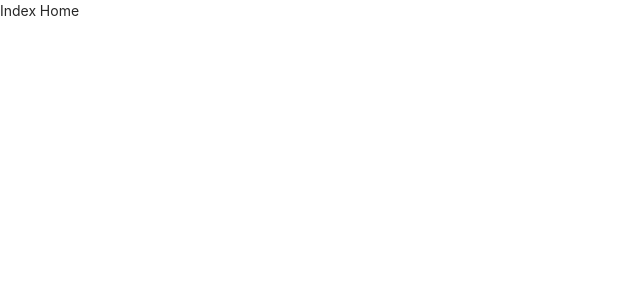
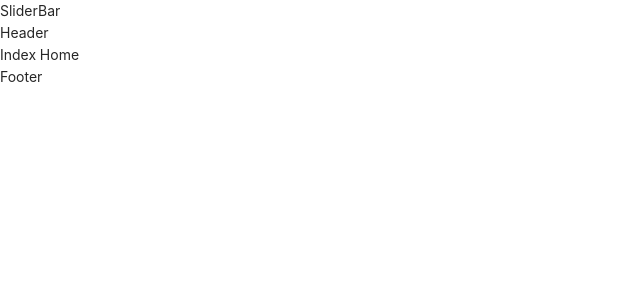
Before and after one commit to DavidSixco/react-vite-redux, a React (Vite) app: page / in a window 1280 px wide. Shown: the top 300 px of the page, without its empty margins (0-640 px from the left). Built offline with nearby package versions, Linux system fonts and the light colour scheme.

Commit message:
tag: layout issue: configure main layout

```diff
--- /dev/null
+++ b/src/layout/Footer.tsx
@@ -0,0 +1,9 @@
+import React from 'react'
+
+const Footer = () => {
+    return (
+        <div>Footer</div>
+    )
+}
+
+export default Footer
--- /dev/null
+++ b/src/layout/Header.tsx
@@ -0,0 +1,9 @@
+import React from 'react'
+
+const Header = () => {
+    return (
+        <div>Header</div>
+    )
+}
+
+export default Header
--- /dev/null
+++ b/src/layout/Main.tsx
@@ -0,0 +1,22 @@
+import { MainProps } from '@root/types/props-types';
+import { ReactElement } from 'react';
+import Footer from './Footer';
+import Header from './Header';
+import SliderBar from './SliderBar';
+
+const Main = ({ children }: MainProps): ReactElement => {
+    return (
+        <div>
+            <SliderBar />
+            <div className='container-main'>
+                <Header />
+                <div className='container-page'>
+                    {children}
+                </div>
+                <Footer />
+            </div>
+        </div>
+    )
+};
+
+export default Main;
--- /dev/null
+++ b/src/layout/SliderBar.tsx
@@ -0,0 +1,9 @@
+import React from 'react'
+
+const SliderBar = () => {
+    return (
+        <div>SliderBar</div>
+    )
+}
+
+export default SliderBar
--- a/src/pages/home/index.tsx
+++ b/src/pages/home/index.tsx
@@ -1,10 +1,13 @@
+import Main from "@root/layout/Main";
 
 const Index = () => {
   return (
-    <div>
-      Index Home
-    </div>
+    <Main>
+      <div>
+        Index Home
+      </div>
+    </Main>
   )
-}
+};
 
-export default Index
+export default Index;
--- a/src/types/props-types/index.ts
+++ b/src/types/props-types/index.ts
@@ -8,3 +8,7 @@ export type IconsProps = {
     icon: IconType;
     color?: GlobalColor,
 };
+
+export type MainProps = {
+    children: JSX.Element
+}
```
